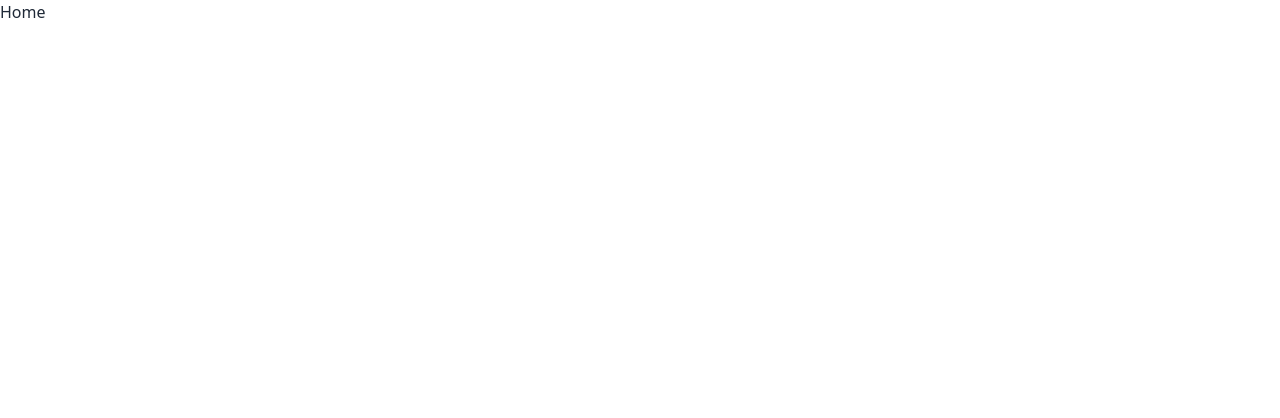
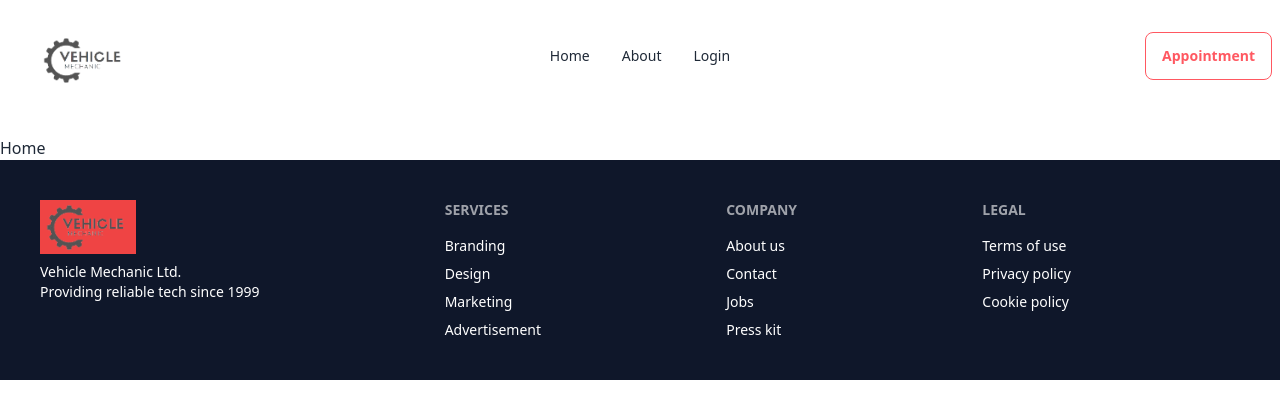
Before and after one commit to Neaz-mq/vehicle-mechanic, a React (Vite) app: page / in a window 1280 px wide. Shown: the top 418 px of the page. Built offline with nearby package versions, Linux system fonts and the light colour scheme.

Commit message:
added header and footer

```diff
--- a/src/Layout/Main.jsx
+++ b/src/Layout/Main.jsx
@@ -1,10 +1,14 @@
 import { Outlet } from "react-router-dom";
+import Footer from "../pages/Shared/Footer/Footer";
+import NavBar from "../pages/Shared/NavBar/NavBar";
 
 
 const Main = () => {
     return (
         <div>
+            <NavBar></NavBar>
             <Outlet></Outlet>
+            <Footer></Footer>
         </div>
     );
 };
--- /dev/null
+++ b/src/pages/Shared/Footer/Footer.jsx
@@ -0,0 +1,35 @@
+import logo from '../../../assets/images/logo.png';
+
+const Footer = () => {
+    return (
+        <footer className="footer p-10 bg-slate-900 text-white text-base-content">
+            <aside>
+
+                <a href="/"><img className='w-24 bg-red-500' src={logo} alt="" /></a>
+                <p>Vehicle Mechanic Ltd.<br />Providing reliable tech since 1999</p>
+            </aside>
+            <nav>
+                <header className="footer-title">Services</header>
+                <a className="link link-hover">Branding</a>
+                <a className="link link-hover">Design</a>
+                <a className="link link-hover">Marketing</a>
+                <a className="link link-hover">Advertisement</a>
+            </nav>
+            <nav>
+                <header className="footer-title">Company</header>
+                <a className="link link-hover">About us</a>
+                <a className="link link-hover">Contact</a>
+                <a className="link link-hover">Jobs</a>
+                <a className="link link-hover">Press kit</a>
+            </nav>
+            <nav>
+                <header className="footer-title">Legal</header>
+                <a className="link link-hover">Terms of use</a>
+                <a className="link link-hover">Privacy policy</a>
+                <a className="link link-hover">Cookie policy</a>
+            </nav>
+        </footer>
+    );
+};
+
+export default Footer;
--- /dev/null
+++ b/src/pages/Shared/NavBar/NavBar.jsx
@@ -0,0 +1,40 @@
+import { Link } from "react-router-dom";
+import logo from '../../../assets/images/logo.png';
+
+const navItems = <>
+    <li><Link to="/">Home</Link></li>
+    <li><Link to="/about">About</Link></li>
+   <li> <Link to="/login">Login</Link> </li>
+
+  </>
+
+const NavBar = () => {
+    return (
+        <div className="navbar bg-base-100 h-28 mb-6">
+        <div className="navbar-start">
+          <div className="dropdown">
+            <label tabIndex={0} className="btn btn-ghost lg:hidden">
+              <svg xmlns="http://www.w3.org/2000/svg" className="h-5 w-5" fill="none" viewBox="0 0 24 24" stroke="currentColor"><path strokeLinecap="round" strokeLinejoin="round" strokeWidth="2" d="M4 6h16M4 12h8m-8 6h16" /></svg>
+            </label>
+            <ul tabIndex={0} className="menu menu-sm dropdown-content mt-3 z-[1] p-2 shadow bg-base-100 rounded-box w-52">
+       {navItems}
+
+            </ul>
+          </div>
+          <Link to="/" className="btn btn-ghost normal-case text-xl">
+            <img className='w-24 lg:ml-3 md:ml-64 ml-20' src={logo} alt="" />
+          </Link>
+        </div>
+        <div className="navbar-center hidden lg:flex">
+          <ul className="menu menu-horizontal px-1">
+           {navItems}
+          </ul>
+        </div>
+        <div className="navbar-end">
+        <button className="btn btn-outline btn-error">Appointment</button>
+        </div>
+      </div>
+    );
+};
+
+export default NavBar;
```
Also changed, not shown: src/assets/images/logo.png (added).
